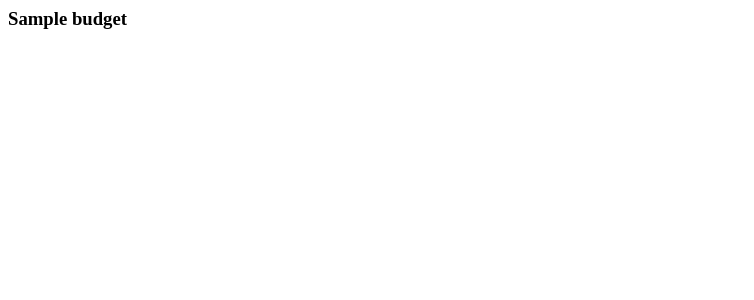
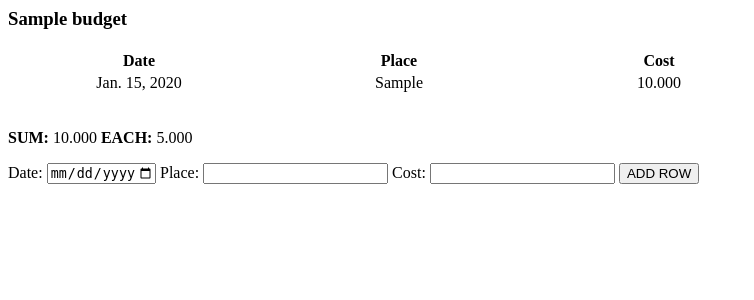
Before and after one commit to tavro/buddyget, a Django app: page /1/ in a window 1280 px wide. Before the commit the part shown is almost empty. Shown: the top 300 px of the page, without its empty margins (0-754 px from the left). Run offline with Django 3.2, Linux system fonts and the light colour scheme; tables that the repository leaves empty hold one stand-in row (values such as "Sample post").

Commit message:
NEW: Add working prototype

```diff
--- a/buddyget/buddyget/admin.py
+++ b/buddyget/buddyget/admin.py
@@ -1,4 +1,5 @@
 from django.contrib import admin
-from .models import Budget
+from .models import Budget, BudgetRow
 
 admin.site.register(Budget)
+admin.site.register(BudgetRow)
--- a/buddyget/buddyget/models.py
+++ b/buddyget/buddyget/models.py
@@ -3,3 +3,10 @@ from django.db import models
 
 class Budget(models.Model):
     title = models.CharField(max_length=256)
+
+
+class BudgetRow(models.Model):
+    date = models.DateField()
+    place = models.CharField(max_length=256)
+    cost = models.DecimalField(max_digits=256, decimal_places=3)
+    budget = models.ForeignKey(to=Budget, related_name="rows", null=True, blank=True, on_delete=models.CASCADE)
--- a/buddyget/buddyget/templates/budget.html
+++ b/buddyget/buddyget/templates/budget.html
@@ -1 +1,30 @@
 <h3>{{budget.title}}</h3>
+
+<table>
+    <tr>
+        <th style="width: 256px;">Date</th>
+        <th style="width: 256px;">Place</th>
+        <th style="width: 256px;">Cost</th>
+    </tr>
+{% for row in rows %}
+    <tr>
+        <td style="text-align: center;">{{ row.date }}</td>
+        <td style="text-align: center;">{{ row.place }}</td>
+        <td style="text-align: center;">{{ row.cost }}</td>
+    </tr>
+{% endfor %}
+</table>
+<br>
+
+<p><b>SUM:</b> {{ sum }} <b>EACH:</b> {{ each }}</p>
+
+<form action="" method="POST">
+    {% csrf_token %}
+    <label for="date">Date:</label>
+    <input type="date" id="date" name="date" min="2022-12-01" max="2023-01-01">
+    <label for="place">Place:</label>
+    <input type="text" id="place" name="place">
+    <label for="cost">Cost:</label>
+    <input type="number" step="any" id="cost" name="cost"/>
+    <button>ADD ROW</button>
+</form>
--- a/buddyget/buddyget/views.py
+++ b/buddyget/buddyget/views.py
@@ -1,17 +1,37 @@
 from django.shortcuts import render
 
-from .models import Budget
+from .models import Budget, BudgetRow
 
 def index(req):
+    if req.method == 'POST':
+        name = req.POST['name']
+        budget = Budget.objects.create(title=name)
+        budget.save()
+
     budget_list = Budget.objects.all()
     context = {
         'budget_list' : budget_list,
     }
     return render(req, 'index.html', context)
 
+
 def detail(req, budget_id):
+    if req.method == 'POST':
+        date = req.POST['date']
+        place = req.POST['place']
+        cost = req.POST['cost']
+        budget = Budget.objects.get(pk=budget_id)
+        row = BudgetRow.objects.create(date=date, place=place, cost=cost, budget=budget)
+        row.save()
+
     try:
         budget = Budget.objects.get(pk=budget_id)
+        rows = budget.rows.all()
+        price_sum = 0
+        each = 0
+        for row in rows:
+            price_sum += row.cost
+        each = price_sum / 2
     except Budget.DoesNotExist:
         raise Http404("Budget does not exist")
-    return render(req, 'budget.html', {'budget': budget})
+    return render(req, 'budget.html', {'budget': budget, 'rows': rows, 'sum': price_sum, 'each': each})
```
Also changed, not shown: buddyget/buddyget/templates/index.html (+7 -0 lines), buddyget/buddyget/migrations/0002_budgetrow.py (added), buddyget/buddyget/migrations/0003_budgetrow_budget.py (added), buddyget/db.sqlite3.
